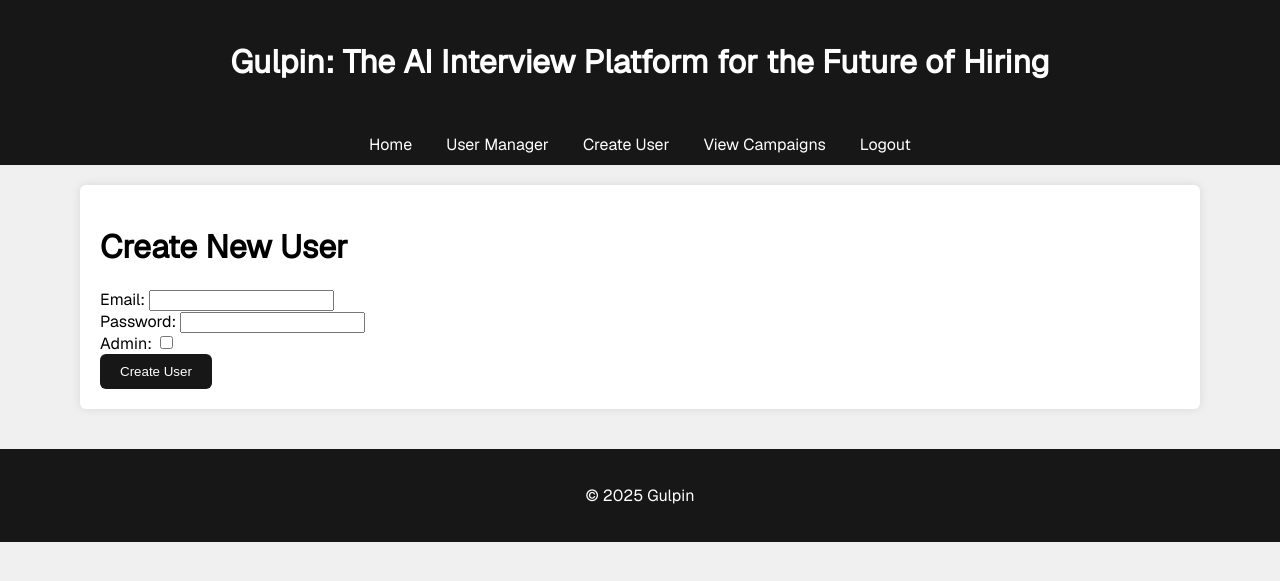
After one commit to xAIdrian/Interview-Agent-Demo, a Flask app: page /admin/user_manager/create in a window 1280 px wide. The commit adds this page. Shown: the top 581 px of the page. Run offline with Flask 3, Linux system fonts and the light colour scheme; the visitor is signed in with stand-in values (Sample User, id 1).

Commit message:
Authentication and user manager

```diff
--- a/app/app.py
+++ b/app/app.py
@@ -1,69 +1,137 @@
-from flask import Flask, render_template, request, redirect, url_for, flash
+from flask import Flask, render_template, request, redirect, url_for, flash, session
 from config import Config
 from database import get_db_connection
+from werkzeug.security import generate_password_hash, check_password_hash
+from functools import wraps
 
 app = Flask(__name__)
 app.config.from_object(Config)
 
-# ---------------------------
-# Admin UI
-# ---------------------------
-@app.route("/admin")
-def admin_index():
-    """
-    Admin dashboard landing page
-    """
-    return render_template("admin/index.html")
+def create_users_table():
+    conn = get_db_connection()
+    with conn.cursor() as cursor:
+        cursor.execute("""
+            CREATE TABLE IF NOT EXISTS users (
+                id INT PRIMARY KEY AUTO_INCREMENT,
+                email VARCHAR(255) NOT NULL UNIQUE,
+                password VARCHAR(255) NOT NULL,
+                is_admin BOOLEAN NOT NULL DEFAULT FALSE
+            )
+        """)
+    conn.commit()
+    conn.close()
 
-@app.route("/admin/create_candidate", methods=["GET", "POST"])
-def admin_create_candidate():
-    """
-    Form to manually create candidate users
-    """
+@app.before_first_request
+def initialize():
+    create_users_table()
+
+@app.route("/register", methods=["GET", "POST"])
+def register():
     if request.method == "POST":
-        candidate_name = request.form.get("candidate_name")
-        candidate_email = request.form.get("candidate_email")
+        email = request.form.get("email")
+        password = request.form.get("password")
+        hashed_password = generate_password_hash(password, method='pbkdf2:sha256')
 
-        # Insert into DB (stubbed code)
         conn = get_db_connection()
         with conn.cursor() as cursor:
-            sql = "INSERT INTO candidates (name, email) VALUES (%s, %s)"
-            cursor.execute(sql, (candidate_name, candidate_email))
+            sql = "INSERT INTO users (email, password, is_admin) VALUES (?, ?, ?)"
+            cursor.execute(sql, (email, hashed_password, False))
         conn.commit()
         conn.close()
 
-        flash("Candidate created successfully!", "success")
-        return redirect(url_for("admin_index"))
+        flash("Registration successful! Please log in.", "success")
+        return redirect(url_for("login"))
 
-    return render_template("admin/create_candidate.html")
+    return render_template("register.html")
 
-@app.route("/admin/create_admin", methods=["GET", "POST"])
-def admin_create_admin():
-    """
-    Form to manually create admin users
-    """
+@app.route("/login", methods=["GET", "POST"])
+def login():
     if request.method == "POST":
-        admin_name = request.form.get("admin_name")
-        admin_email = request.form.get("admin_email")
+        email = request.form.get("email")
+        password = request.form.get("password")
 
-        # Insert into DB (stubbed code)
         conn = get_db_connection()
         with conn.cursor() as cursor:
-            sql = "INSERT INTO admins (name, email) VALUES (%s, %s)"
-            cursor.execute(sql, (admin_name, admin_email))
+            sql = "SELECT * FROM users WHERE email = ?"
+            cursor.execute(sql, (email,))
+            user = cursor.fetchone()
+        conn.close()
+
+        if user and check_password_hash(user[2], password):  # user[2] is the password field
+            session["user_id"] = user[0]  # user[0] is the id field
+            session["is_admin"] = user[3]  # user[3] is the is_admin field
+            flash("Login successful!", "success")
+            return redirect(url_for("index"))
+        else:
+            flash("Invalid email or password", "danger")
+
+    return render_template("login.html")
+
+@app.route("/logout")
+def logout():
+    session.pop("user_id", None)
+    session.pop("is_admin", None)
+    flash("You have been logged out.", "success")
+    return redirect(url_for("login"))
+
+# Decorator to require login
+def login_required(f):
+    @wraps(f)
+    def decorated_function(*args, **kwargs):
+        if "user_id" not in session:
+            return redirect(url_for("login"))
+        return f(*args, **kwargs)
+    return decorated_function
+
+# Decorator to require admin
+def admin_required(f):
+    @wraps(f)
+    def decorated_function(*args, **kwargs):
+        if not session.get("is_admin"):
+            return redirect(url_for("index"))
+        return f(*args, **kwargs)
+    return decorated_function
+
+# Admin UI
+@app.route("/admin")
+@admin_required
+def admin_index():
+    return render_template("admin/index.html")
+
+@app.route("/admin/user_manager", methods=["GET"])
+@admin_required
+def admin_user_manager():
+    conn = get_db_connection()
+    with conn.cursor() as cursor:
+        cursor.execute("SELECT id, email, is_admin FROM users")
+        users = cursor.fetchall()
+    conn.close()
+    return render_template("admin/user_manager/user_manager.html", users=users)
+
+@app.route("/admin/user_manager/create", methods=["GET", "POST"])
+@admin_required
+def admin_create_user():
+    if request.method == "POST":
+        email = request.form.get("email")
+        password = request.form.get("password")
+        is_admin = request.form.get("is_admin") == "on"
+        hashed_password = generate_password_hash(password, method='pbkdf2:sha256')
+
+        conn = get_db_connection()
+        with conn.cursor() as cursor:
+            sql = "INSERT INTO users (email, password, is_admin) VALUES (?, ?, ?)"
+            cursor.execute(sql, (email, hashed_password, is_admin))
         conn.commit()
         conn.close()
 
-        flash("Admin user created successfully!", "success")
-        return redirect(url_for("admin_index"))
+        flash("User created successfully!", "success")
+        return redirect(url_for("user_manager"))
 
-    return render_template("admin/create_admin.html")
+    return render_template("admin/user_manager/create_user.html")
 
 @app.route("/admin/campaigns")
+@admin_required
 def admin_campaigns():
-    """
-    Lists out campaigns in the system
-    """
     conn = get_db_connection()
     with conn.cursor() as cursor:
         cursor.execute("SELECT * FROM campaigns")
@@ -72,39 +140,31 @@
     return render_template("admin/campaigns.html", campaigns=campaigns)
 
 @app.route("/admin/campaigns/<int:campaign_id>/scoring")
+@admin_required
 def admin_campaign_scoring(campaign_id):
-    """
-    Lists out scoring for each candidate for a given campaign
-    """
     conn = get_db_connection()
     with conn.cursor() as cursor:
-        # Example query: join with candidates and scoring table
         sql = """
         SELECT c.name as candidate_name, s.score as candidate_score
         FROM candidates c
         JOIN scoring s ON c.id = s.candidate_id
-        WHERE s.campaign_id = %s
+        WHERE s.campaign_id = ?
         """
         cursor.execute(sql, (campaign_id,))
         scoring_data = cursor.fetchall()
     conn.close()
     return render_template("admin/scoring.html", scoring_data=scoring_data, campaign_id=campaign_id)
 
-# ---------------------------
 # Interview UI
-# ---------------------------
 @app.route("/interview/<int:campaign_id>")
+@login_required
 def interview_page(campaign_id):
-    """
-    Displays the interview questions for a specific campaign
-    """
     conn = get_db_connection()
     with conn.cursor() as cursor:
-        # Example: get the questions for this campaign
         sql = """
         SELECT q.id, q.question_text
         FROM questions q
-        WHERE q.campaign_id = %s
+        WHERE q.campaign_id = ?
         """
         cursor.execute(sql, (campaign_id,))
         questions = cursor.fetchall()
@@ -114,9 +174,6 @@
 
 @app.route("/")
 def index():
-    """
-    Homepage displaying the admin dashboard
-    """
     return render_template("index.html")
 
 if __name__ == "__main__":
--- /dev/null
+++ b/app/templates/admin/user_manager/create_user.html
@@ -0,0 +1,17 @@
+{% extends "base.html" %}
+
+{% block content %}
+<h1>Create New User</h1>
+<form method="POST">
+    <label for="email">Email:</label>
+    <input type="email" id="email" name="email" required>
+    <br>
+    <label for="password">Password:</label>
+    <input type="password" id="password" name="password" required>
+    <br>
+    <label for="is_admin">Admin:</label>
+    <input type="checkbox" id="is_admin" name="is_admin">
+    <br>
+    <button type="submit" class="primary">Create User</button>
+</form>
+{% endblock %}
--- a/app/templates/base.html
+++ b/app/templates/base.html
@@ -11,9 +11,19 @@
     </header>
     <nav>
         <a href="{{ url_for('index') }}">Home</a>
-        <a href="{{ url_for('admin_create_candidate') }}">Create Candidate</a>
-        <a href="{{ url_for('admin_create_admin') }}">Create Admin</a>
-        <a href="{{ url_for('admin_campaigns') }}">View Campaigns</a>
+        {% if session.get('user_id') %}
+            {% if session.get('is_admin') %}
+                <a href="{{ url_for('admin_user_manager') }}">User Manager</a>
+                <a href="{{ url_for('admin_create_user') }}">Create User</a>
+                <a href="{{ url_for('admin_campaigns') }}">View Campaigns</a>
+            {% else %}
+                <a href="{{ url_for('interview_page', campaign_id=1) }}">Interview</a>
+            {% endif %}
+            <a href="{{ url_for('logout') }}">Logout</a>
+        {% else %}
+            <a href="{{ url_for('login') }}">Login</a>
+            <a href="{{ url_for('register') }}">Register</a>
+        {% endif %}
     </nav>
     <div class="main-content">
         <div class="left-section">
```
Also changed, not shown: app/config.py (+4 -4 lines), app/database.py (+4 -5 lines), app/templates/admin/create_admin.html (deleted, +0 -13 lines), app/templates/admin/create_candidate.html (deleted, +0 -13 lines), app/templates/admin/user_manager/user_manager.html (added, +25 -0 lines), app/templates/login.html (added, +17 -0 lines), app/templates/register.html (added, +17 -0 lines), debug/db.py (added, +40 -0 lines).
